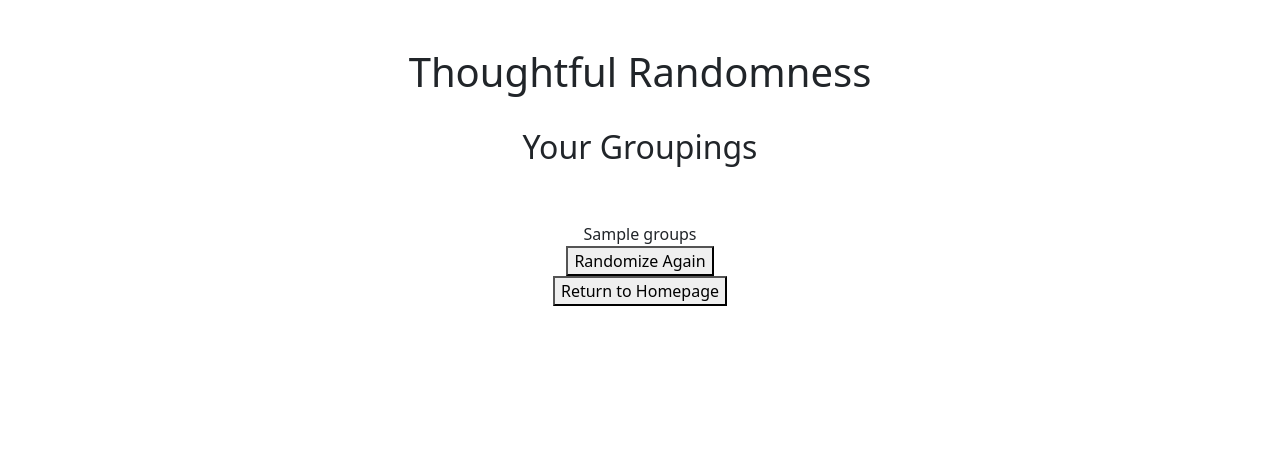
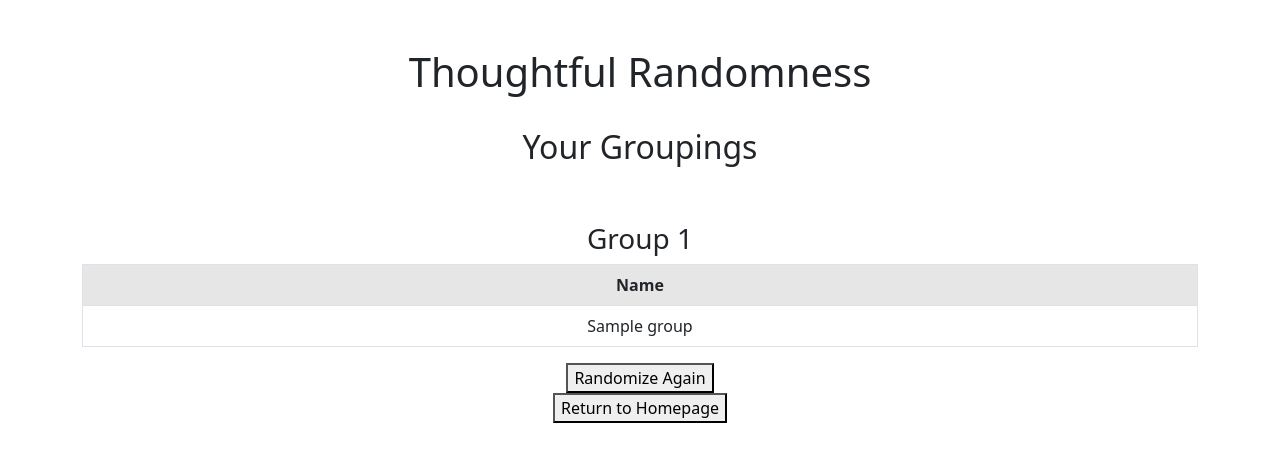
Before and after one commit to Lemon-marmalade/Thoughtful-Randomness-Public, a Python web app: template final/templates/groupings.html in a window 1280 px wide. Shown: the top 462 px of the page. Run offline with Jinja, Linux system fonts and the light colour scheme; the template is opened without the code that fills it: most values are stand-ins (such as "Sample title", 1, 10 or a date in 2020).

Commit message:
Wed, Nov 13, 2024, 2:50 PM -08:00

```diff
--- a/final/templates/groupings.html
+++ b/final/templates/groupings.html
@@ -13,7 +13,19 @@
     <div>
     <form name="groupings" action="/groupings" method="post">
         <div>
-            {{groups}}
+            {% for group in groups %}
+                <h3>Group {{ loop.index }}</h3>
+                <table class="table table-bordered table-striped">
+                    <tr>
+                        <th>Name</th>
+                    </tr>
+                    {% for name in group %}
+                    <tr>
+                        <td>{{ name }}</td>
+                    </tr>
+                    {% endfor %}
+                </table>
+            {% endfor %}
         </div>
         <div>
         <button id="submit">Randomize Again</button>
```
